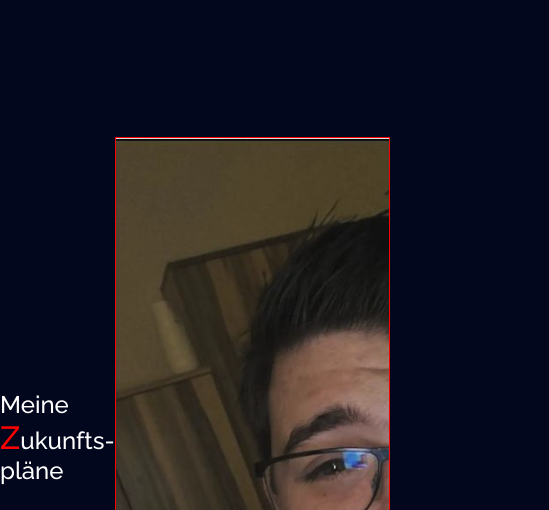
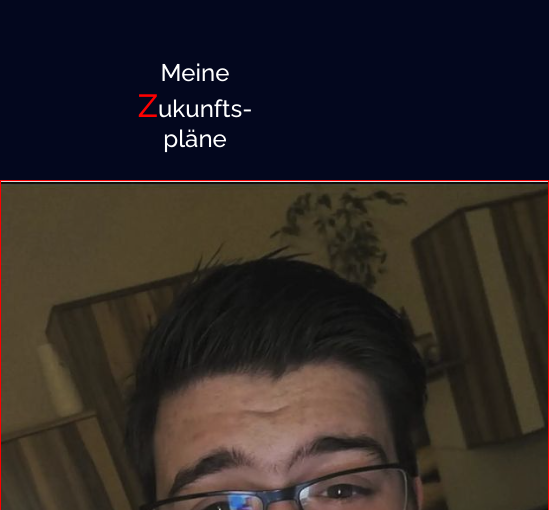
Before and after one commit to RRuisz/Hausaufgabe-Woche1, a plain HTML site: page future.html in a window 390 px wide. Shown: the part 334-844 px from the top of the page, 549 px wide, since content can reach past the window. Drawn offline with Linux system fonts and the light colour scheme.

Commit message:
add responsive

```diff
--- a/style.css
+++ b/style.css
@@ -204,3 +204,31 @@ footer {
   align-items: center;
   text-align: center;
 }
+
+
+
+@media (max-width: 1200px) {
+  section {
+    display: flex;
+    flex-direction: column;
+    justify-content: center;
+    align-items: center;
+    text-align: center;
+
+  }
+  .welcome-content {
+    height: 150px;
+  }
+}
+
+
+@media (max-width: 768px){
+  header .heading-logo {
+    display: none;
+  }
+  .main-content{
+    width: 80%;
+  }
+
+
+}
```
Also changed, not shown: contact.html (+2 -0 lines).
